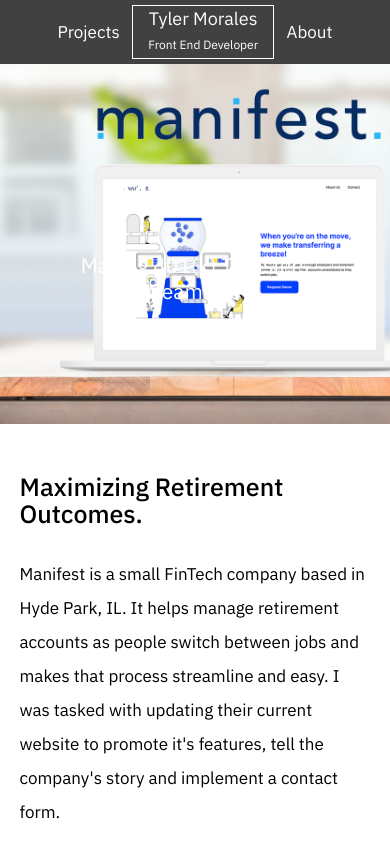
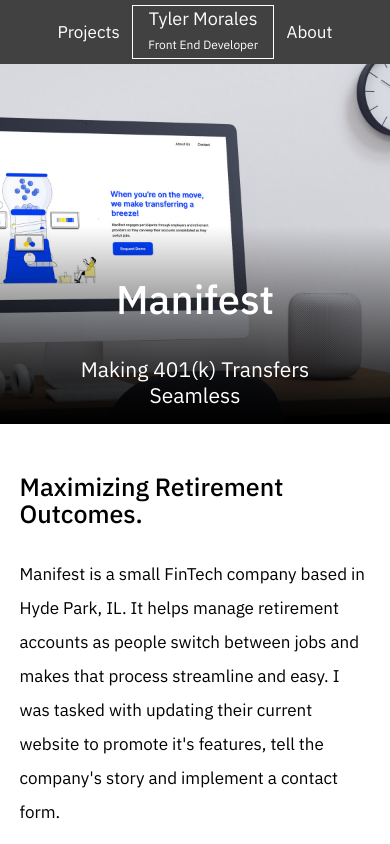
Before and after one commit to tyler-morales/portfolio-vue, a Vue app: page /manifest in a window 390 px wide. Shown: the top 844 px of the page. Built offline with nearby package versions, Linux system fonts and the light colour scheme; what vue-glide-js would draw is missing.

Commit message:
📱  Fix responsive bugs

```diff
--- a/src/components/CaseStudy.vue
+++ b/src/components/CaseStudy.vue
@@ -36,26 +36,30 @@
   components: {
     ArrowRightIcon
   },
-  mounted() {
-    this.$nextTick(function() {
-      window.addEventListener('resize', this.getWindowWidth)
-
-      //Init
-      this.getWindowWidth()
-    })
+  data() {
+    return {
+      window: {
+        width: 0
+      }
+    }
   },
-
+  created() {
+    window.addEventListener('resize', this.handleResize)
+    this.handleResize()
+    this.caseStudy.reverse = false
+  },
   methods: {
-    getWindowWidth() {
-      if (screen.width > 992) {
+    handleResize() {
+      if (window.innerWidth >= 992) {
         this.caseStudy.reverse = true
       } else {
         this.caseStudy.reverse = false
       }
     }
   },
-  beforeDestroy() {
-    window.removeEventListener('resize', this.getWindowWidth)
+  mounted() {
+    //Init
+    this.caseStudy.reverse = true
   }
 }
 </script>
--- a/src/components/project/Hero.vue
+++ b/src/components/project/Hero.vue
@@ -17,12 +17,24 @@
       required: true
     }
   },
-  computed: {
-    bgImage() {
-      return {
-        backgroundImage: `url(${this.hero.image})`,
-        backgrountRepeat: 'no-repeat',
-        backgroundSize: 'cover'
+  data() {
+    return {
+      window: {
+        width: 0
+      },
+      bgImage: ''
+    }
+  },
+  created() {
+    window.addEventListener('resize', this.handleResize)
+    this.handleResize()
+  },
+  methods: {
+    handleResize() {
+      if (window.innerWidth <= 600) {
+        this.bgImage = `backgroundImage: linear-gradient(to bottom,rgba(245, 246, 252, 0) 45%,rgb(0, 0, 0) 100%), url(${this.hero.image})`
+      } else {
+        this.bgImage = `backgroundImage: url(${this.hero.image})`
       }
     }
   }
@@ -31,8 +43,14 @@
 
 <style lang="scss" scoped>
 .hero {
-  height: 720px;
+  height: 900px;
+  background-repeat: no-repeat;
+  background-size: cover;
+  background-position: center;
 
+  @include breakpoint(xl) {
+    height: 720px;
+  }
   @include breakpoint(md) {
     height: 360px;
   }
@@ -43,12 +61,21 @@
     margin: 0 auto;
     display: grid;
     grid-template-columns: 1fr 1fr;
-    gap: 240px;
+    gap: 440px;
     align-items: center;
+
+    @include breakpoint(xl) {
+      gap: 340px;
+    }
+
+    @include breakpoint(md) {
+      gap: 240px;
+    }
 
     @include breakpoint(sm) {
       grid-template-columns: 1fr;
       gap: 0;
+      align-content: end;
       text-align: center;
     }
 
@@ -58,6 +85,10 @@
       color: var(--white);
       line-height: 75px;
 
+      @include breakpoint(sm) {
+        grid-column: 1;
+      }
+
       h4 {
         margin-top: 30px;
         font-weight: 400;
@@ -65,16 +96,4 @@
     }
   }
 }
-
-// .multiline-strikethrough {
-//   display: inline;
-//   // font-size: 4rem;
-//   // line-height 1em;
-//   background-image: linear-gradient(
-//     transparent 0.8ex,
-//     Rgb($color-secondary) 0.8ex,
-//     Rgb($color-secondary) 1.5ex,
-//     transparent 1.5ex
-//   );
-// }
 </style>
--- a/src/components/project/process/Competition.vue
+++ b/src/components/project/process/Competition.vue
@@ -24,8 +24,10 @@
         </ul>
       </vue-glide-slide>
       <template slot="control">
-        <button data-glide-dir="<">prev</button>
-        <button data-glide-dir=">">next</button>
+        <div class="custom-class">
+          <button data-glide-dir="<">prev</button>
+          <button data-glide-dir=">">next</button>
+        </div>
       </template>
     </vue-glide>
     <!-- Vue Glide -->
@@ -127,13 +129,20 @@
     }
   }
 
+  // control button group
+  .custom-class {
+    display: flex;
+    justify-content: center;
+    gap: 20px;
+    position: relative;
+  }
+
   // control button
   [data-glide-dir] {
     padding: 8px 15px;
     border: 2px solid black;
     transition: all 0.3s;
     margin-top: 30px;
-    margin-right: 20px;
     font-size: 16px;
 
     &:hover {
--- a/src/styles/1-abstracts/abstracts.scss
+++ b/src/styles/1-abstracts/abstracts.scss
@@ -44,6 +44,12 @@
     }
   }
 
+  @else if $class==xl {
+    @media (max-width: 1440px) {
+      @content;
+    }
+  }
+
   @else {
     @warn "Breakpoint mixin supports: xs, sm, md, lg";
   }
--- a/src/views/Manifest.vue
+++ b/src/views/Manifest.vue
@@ -79,7 +79,7 @@
       hero: {
         title: 'Manifest',
         subTitle: 'Making 401(k) Transfers Seamless',
-        image: require('../assets/images/manifest/manifest_thumbnail.png')
+        image: require('../assets/images/manifest/banner-lg.jpg')
       },
       intro: {
         title: 'Maximizing Retirement Outcomes.',
```
